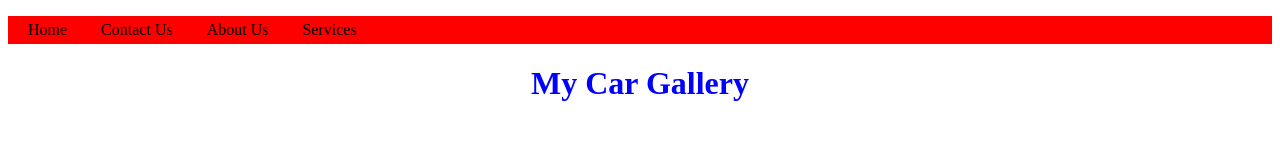
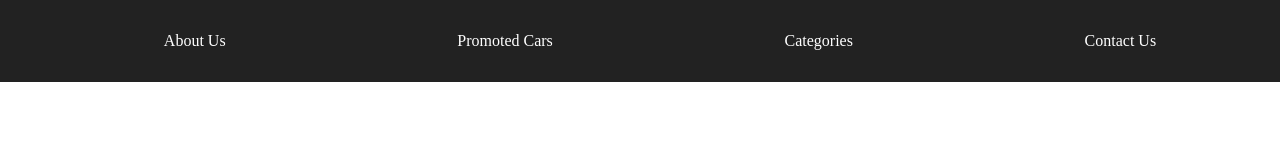
Before and after one commit to tugcanozaktas/carGallery, a plain HTML site: page index.html in a window 1280 px wide. Drawn offline with Linux system fonts and the light colour scheme.

Commit message:
changed the website template

```diff
--- a/index.html
+++ b/index.html
@@ -5,23 +5,18 @@
     <meta http-equiv="X-UA-Compatible" content="IE=edge">
     <meta name="viewport" content="width=device-width, initial-scale=1.0">
     <link rel="stylesheet" href="styles.css">
-    <title>Car Gallery</title>
+    <title>Document</title>
 </head>
-
 <body>
-    <div class="navbar">
-        <ul id="navbar-items">
-            <li>Home</li>
-            <li>Contact Us</li>
-            <li>About Us</li>
-            <li>Services</li>
-        </ul>
-    </div>
-    <div class="header">
-        <h1 class="main-titles">My Car Gallery</h1>
-    </div>
-    <div class="footer">
-    </div>
+    <header>
+        <nav>
+            <ul>
+                <li><a href="#">About Us</a></li>
+                <li><a href="#">Promoted Cars</a></li>
+                <li><a href="#">Categories</a></li>
+                <li><a href="#">Contact Us</a></li>
+            </ul>
+        </nav>
+    </header>
 </body>
-
 </html>
--- a/styles.css
+++ b/styles.css
@@ -1,18 +1,28 @@
-.main-titles{
-    color: blue;
+body{
+    margin: 0;
+    padding: 0;
+}
+header{
+    color: white;
+    width: 100%;
+    background-color: #222;
+}
+header nav{
+    padding: 8px;
+}
+header nav ul{
     display: flex;
-    justify-content: center;
+    justify-content: space-around;
+    list-style-type: none;
 }
-.navbar{
-    background-color: red;
+header nav ul li{
+    padding: 0.5em;
+    text-decoration: none;
 }
-
-
-.navbar li{
-    display: inline;
-    padding: 15px;
+header nav ul li a:hover{
+    color: #777;
 }
-
-#navbar-items{
-    padding: 5px;
+header nav ul li a{
+    text-decoration: none;
+    color: white;
 }
```
